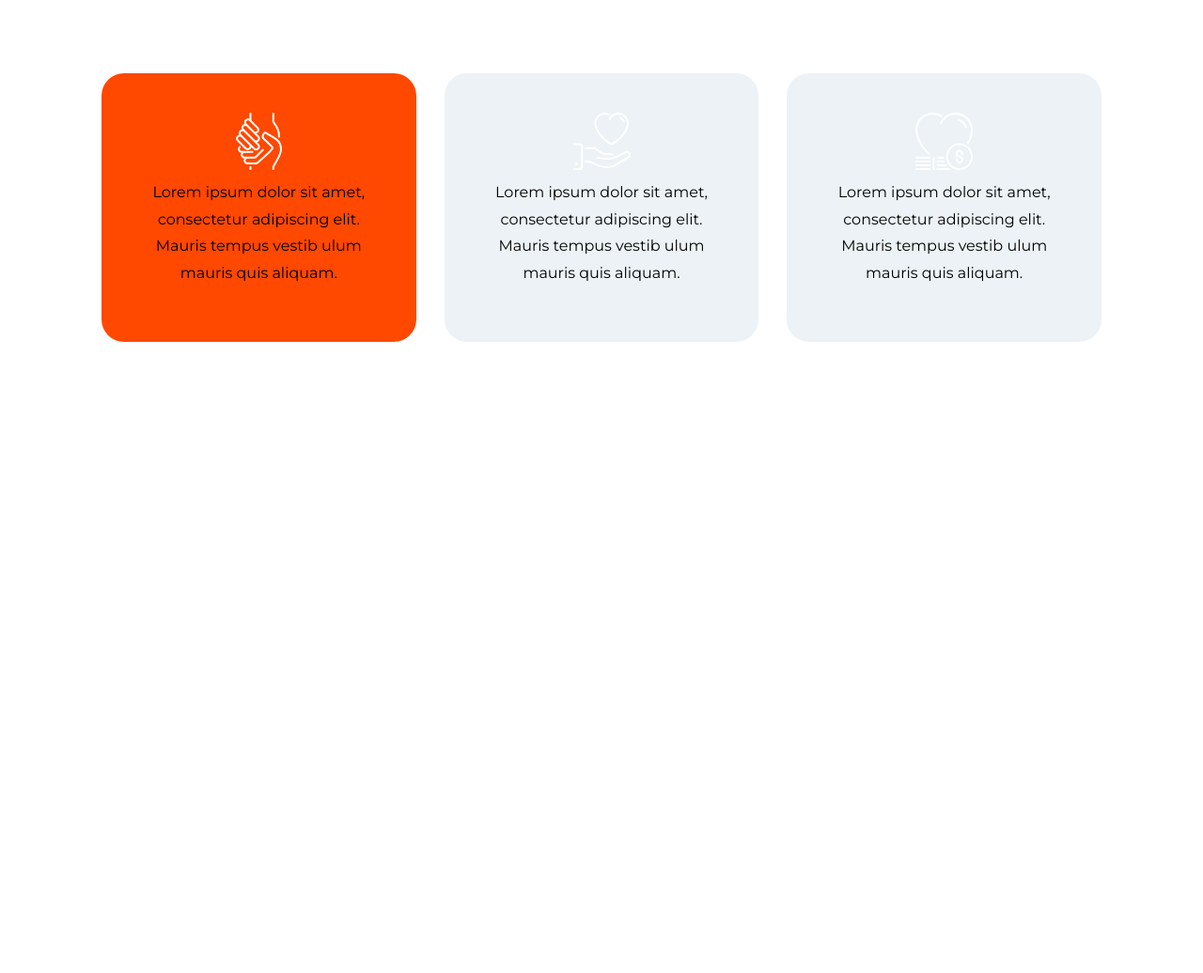
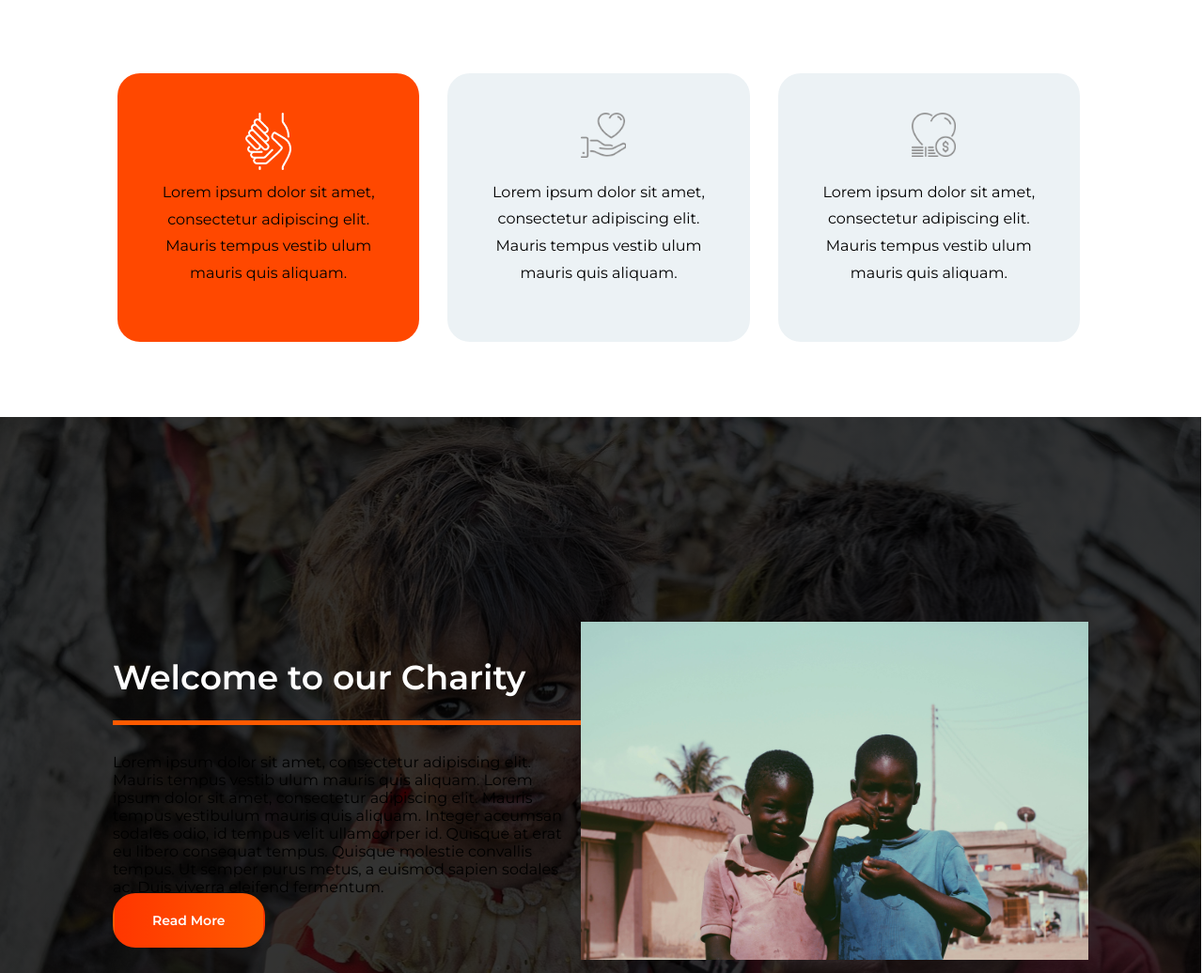
Before and after one commit to japhlett/tiny-drops, a plain HTML site: page index.html in a window 1280 px wide. Shown: the part 975-2011 px from the top of the page at 94% size. Before the commit the page ends 1427 px from the top, so only its background shows below. Drawn offline with nearby package versions, Linux system fonts and the light colour scheme; files whose address does not match are found by name.

Commit message:
Add welcome section

```diff
--- a/css/style.css
+++ b/css/style.css
@@ -9,13 +9,14 @@ body {
   font-optical-sizing: auto;
   font-weight: weight;
   font-style: normal;
+  margin-left: -0px;
 }
 
 #top-header {
-  width:  90vw;
+  width: 89.99vw;
   display: flex;
   padding-left: 120px;
-   padding-right: 20px;
+
   background-color: #ff4800;
   align-items: center;
   justify-content: space-between;
@@ -71,22 +72,23 @@ nav img {
   padding-left: 50px;
 }
 
-#nav-links span a{
-color:black;
+#nav-links span a {
+  color: black;
   text-decoration: none;
   padding-bottom: 20px;
   font-weight: 500;
 }
 
 
-#nav-links span a:hover, .links a {
+#nav-links span a:hover,
+.links a {
   border-bottom: 3px solid #ff5a00;
   color: #ff5a00;
 }
 
 #hero-section {
   background-image: url(..//assets/images/hero_slider_img\ \(1\).jpg);
-  width: 98.7vw;
+  width: 98.74vw;
   height: 100vh;
   background-repeat: no-repeat;
   background-size: cover;
@@ -105,9 +107,9 @@ font-weight: 500;
   margin-top: -10px;
 }
 
-.text-wrapper{
+.text-wrapper {
   text-align: left;
-  margin-left: -320px;
+  margin-left: -420px;
 }
 
 .header h1 {
@@ -124,8 +126,9 @@ font-weight: 500;
   font-weight: 600;
 }
 
-.header-p{
-  font-family:"Montserrat"; ;
+.header-p {
+  font-family: "Montserrat";
+  ;
   font-size: 16px;
   font-weight: 500;
   line-height: 1.8;
@@ -137,26 +140,29 @@ font-weight: 500;
 .btns {
   margin-top: 3rem !important;
 }
-.btn-1, .btn-2 {
+
+.btn-1,
+.btn-2 {
   border: 2px solid #262626;
   border-radius: 24px;
   font-size: 14px;
   font-family: "Montserrat";
   font-weight: 600;
   line-height: 1;
-    padding:18px 40px;
+  padding: 18px 40px;
   color: #fff;
   text-decoration: none;
 
 }
 
-.btn-1, .btn-2:hover{
+.btn-1,
+.btn-2:hover {
   border-color: transparent;
   background: linear-gradient(270deg, rgba(255, 90, 0, 1) 0%, rgba(255, 54, 0, 1) 100%);
   margin-right: 10px;
 }
 
-.btn-2{
+.btn-2 {
   border-color: #ff5a00;
   background-color: transparent;
 }
@@ -165,12 +171,16 @@ margin-right: 10px;
 #icon-box {
   display: flex;
   gap: 30px;
-  padding-left: 100px;
+  padding-left: 125px;
   padding-right: 100px;
   padding-top: 80px;
   padding-bottom: 80px;
+  width: 80vw;
 }
-.box-1, .box-2:hover, .box-3:hover {
+
+.box-1,
+.box-2:hover,
+.box-3:hover {
   font-size: 16px;
   line-height: 1.8;
   font-family: 'Montserrat', sans-serif;
@@ -183,11 +193,13 @@ margin-right: 10px;
   text-align: center;
 }
 
-.box-2 img, .box-3 img{
-  color:#262626;
+.box-2 img,
+.box-3 img {
+  color: #262626;
 }
 
-.box-2, .box-3{
+.box-2,
+.box-3 {
   font-size: 16px;
   line-height: 1.8;
   font-family: 'Montserrat', sans-serif;
@@ -200,3 +212,64 @@ margin-right: 10px;
   max-width: 33.333333%;
   text-align: center;
 }
+
+.image-hover1 {
+  background-image: url(../assets/icons/dance_music_gray.webp);
+  width: 20%;
+  height: 35%;
+  background-size: contain;
+  transition: 0.4s ease-in-out;
+  /* Smooth transition */
+  background-repeat: no-repeat;
+  margin: 0 100px;
+}
+
+.image-hover1:hover {
+  background-image: url(../assets/icons/dance_music.webp);
+}
+
+.image-hover2 {
+  background-image: url(../assets/icons/online_conference_gray.webp);
+  width: 20%;
+  height: 35%;
+  background-size: contain;
+  transition: 0.4s ease-in-out;
+  /* Smooth transition */
+  background-repeat: no-repeat;
+  margin: 0 100px;
+}
+
+.image-hover2:hover {
+  background-image: url(../assets/icons/online_conference.webp);
+}
+
+/* styling the welcome section */
+#welcome {
+  background-image:linear-gradient(
+      to left,
+      rgba(0, 0, 0, 0.8),
+      rgba(0, 0, 0, 0.8)
+    ), url(../assets/images/hero_slider_img\ \(2\).jpg);
+display: flex;
+width: 81.1vw;
+height: 100vh;
+background-repeat: no-repeat;
+background-size: cover;
+justify-content: center;
+align-items: center;
+padding: 0 120px;
+}
+
+#welcome-img img{
+  width: 540px;
+  height: 481.28;
+}
+
+#welcome h2{
+  padding-bottom: 24px;
+    font-size: 36px;
+    font-weight: 600;
+    font-family: 'Montserrat';
+    color: #fff;
+    border-bottom: 5px solid #ff5a00;
+}
--- a/index.html
+++ b/index.html
@@ -55,35 +55,59 @@
                     <h4>4 a better world</h4>
                     <div class="hero-overlay">
                 </header>
-                        <p class="header-p">Lorem ipsum dolor sit amet, consectetur adipiscing elit. Mauris tempus vestibulum mauris
+                <p class="header-p">Lorem ipsum dolor sit amet, consectetur adipiscing elit. Mauris tempus vestibulum
+                    mauris
                     quis
                     aliquam. Integer accumsan sodales odio, id tempus ullamcorper</p>
                 <div class="btns">
                     <a href="" class="btn-1">
                         Donate Now
                     </a>
-                            <a href=""  class="btn-2">Read More</a>
+                    <a href="" class="btn-2">Read More</a>
                 </div>
             </div>
     </section>
     <section id="icon-box">
         <div class="box-1">
             <img src="./assets/icons/volunter.webp" alt="white hands">
-        <p>Lorem ipsum dolor sit amet, consectetur adipiscing elit. Mauris tempus vestib ulum mauris quis aliquam.</p>
+            <p>Lorem ipsum dolor sit amet, consectetur adipiscing elit. Mauris tempus vestib ulum mauris quis aliquam.
+            </p>
         </div>
         <div class="box-2">
-            <img src="./assets/icons/dance_music.webp" alt="donation-white">
-        <p>Lorem ipsum dolor sit amet, consectetur adipiscing elit. Mauris tempus vestib ulum mauris quis aliquam.</p>
+            <div class="image-hover1"></div>
+            <!-- <img src="./assets/icons/dance_music_gray.webp" alt="donation-white">
+        <img src="./assets/icons/dance_music.webp" class="box-2:hover" alt="white hands"> -->
+
+            <p>Lorem ipsum dolor sit amet, consectetur adipiscing elit. Mauris tempus vestib ulum mauris quis aliquam.
+            </p>
         </div>
         <div class="box-3">
-            <img src="./assets/icons/online_conference.webp" alt="charity-hands">
-        <p>Lorem ipsum dolor sit amet, consectetur adipiscing elit. Mauris tempus vestib ulum mauris quis aliquam.</p>
+            <div class="image-hover2"></div>
+            <!-- <img src="./assets/icons/online_conference_gray.webp" alt="charity-hands">
+            <img src="./assets/icons/online_conference.webp" class=".box-3:hover" alt=""> -->
+            <p>Lorem ipsum dolor sit amet, consectetur adipiscing elit. Mauris tempus vestib ulum mauris quis aliquam.
+            </p>
         </div>
     </section>
 
-    <script src="https://cdn.jsdelivr.net/npm/swiper@11/swiper-bundle.min.js"></script>
+    <!-- Welcome section -->
+    <section id="welcome">
+        <div>
+            <h2>Welcome to our Charity</h2>
+            <p>Lorem ipsum dolor sit amet, consectetur adipiscing elit. Mauris tempus vestib ulum mauris quis aliquam.
+                Lorem ipsum dolor sit amet, consectetur adipiscing elit. Mauris tempus vestibulum mauris quis aliquam.
+                Integer accumsan sodales odio, id tempus velit ullamcorper id. Quisque at erat eu libero consequat
+                tempus. Quisque molestie convallis tempus. Ut semper purus metus, a euismod sapien sodales ac. Duis
+                viverra eleifend fermentum.</p>
+            <a href="" class="btn-1">Read More</a>
+        </div>
+        <div id="welcome-img">
+            <img src="./assets/images/welcome_side_img.jpg" alt="Two kids">
+        </div>
+    </section>
+
     <script src="./js/index.js"></script>
-    <script src="./js/swiper.js"></script>
+
 </body>
 
 </html>
```
Also changed, not shown: assets/icons/dance_music_gray.webp (added), assets/icons/online_conference_gray.webp (added), assets/images/welcome_side_img.jpg (added). Lines whose indentation alone changed are shown as unchanged.
